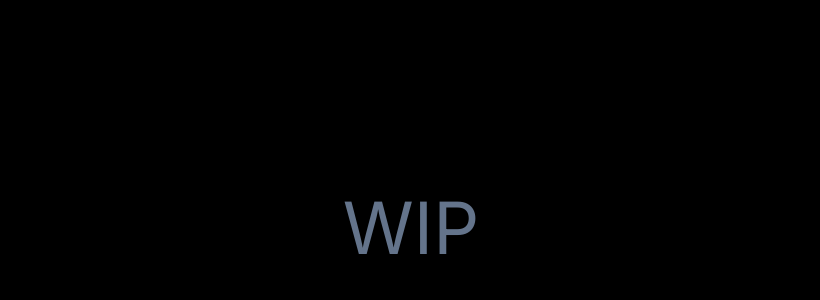
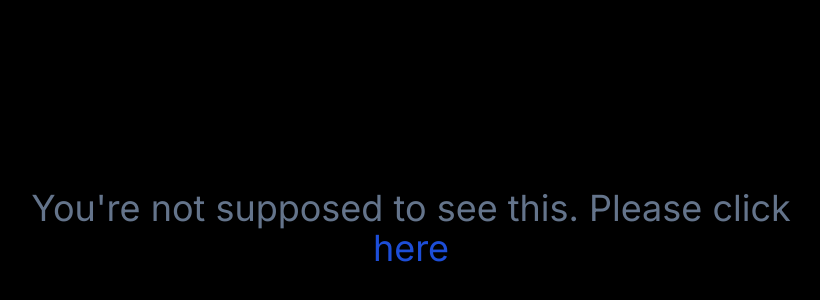
Before and after one commit to Leo-Makes-Websites/KillingTwins, a Next.js app: page / in a window 1280 px wide. Shown: the part 172-472 px from the top of the page, without its empty margins (229-1049 px from the left). Built offline with nearby package versions, Linux system fonts and the light colour scheme.

Commit message:
Redirect `/` to `/home`

```diff
--- a/next.config.mjs
+++ b/next.config.mjs
@@ -3,12 +3,21 @@ const nextConfig = {
   images: {
     remotePatterns: [
       {
-        protocol: 'https',
-        hostname: 'placehold.co',
-        port: '',
-        pathname: '/**',
+        protocol: "https",
+        hostname: "placehold.co",
+        port: "",
+        pathname: "/**",
       },
     ],
+  },
+  redirects: async function () {
+    return [
+      {
+        source: "/",
+        destination: "/home",
+        permanent: true,
+      },
+    ];
   },
 };
 
--- a/src/app/page.tsx
+++ b/src/app/page.tsx
@@ -1,9 +1,15 @@
 import Image from "next/image";
+import Link from "next/link";
 
 export default function Home() {
   return (
-    <div className="bg-black text-slate-500 h-dvh flex items-center justify-center text-7xl">
-      <h1 className="absolute">WIP</h1>
+    <div className="flex h-dvh items-center justify-center bg-black text-center text-4xl text-slate-500">
+      <h1 className="absolute">
+        You're not supposed to see this. Please click <br />
+        <Link className="text-blue-700" href="/home">
+          here
+        </Link>
+      </h1>
     </div>
   );
 }
```
